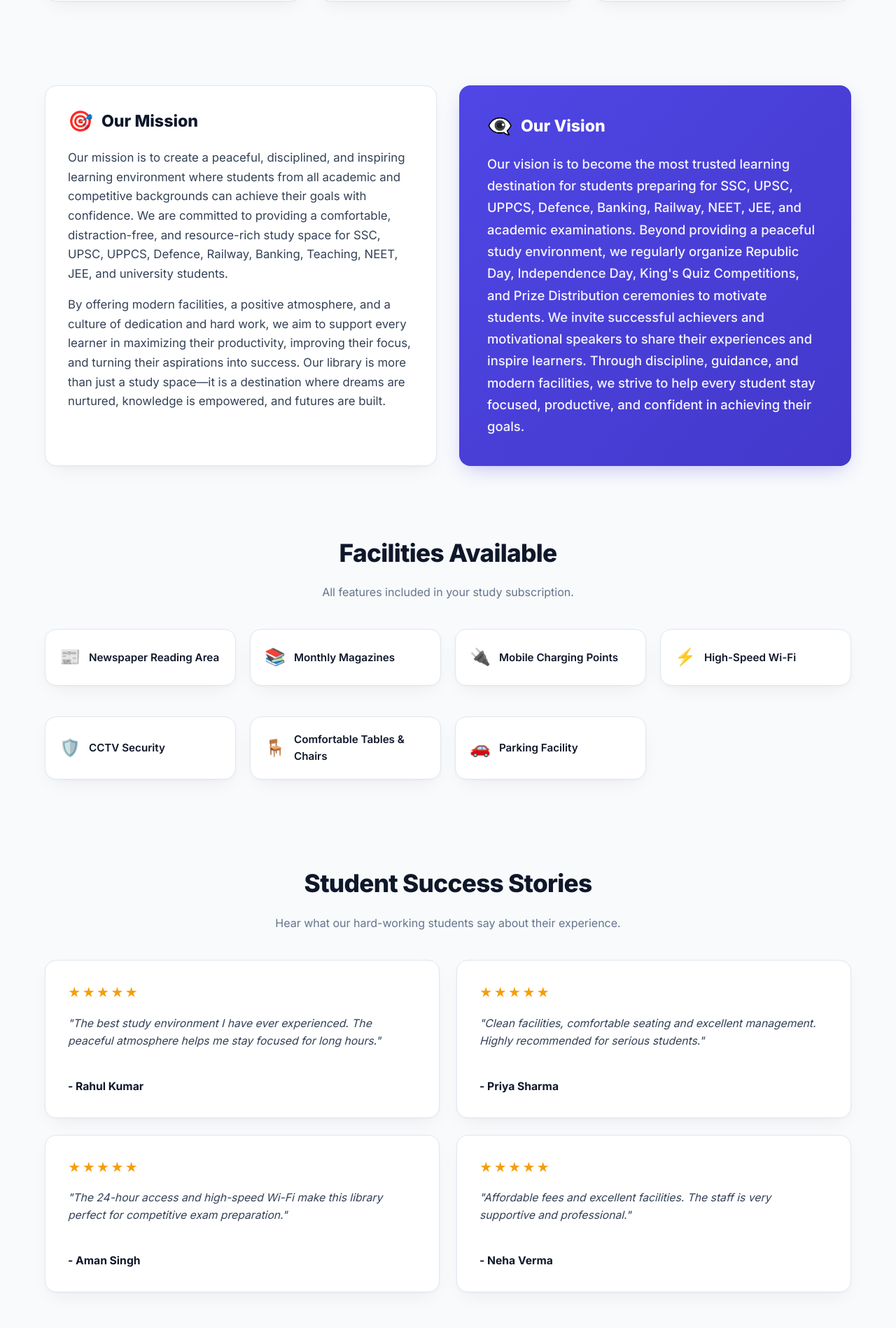
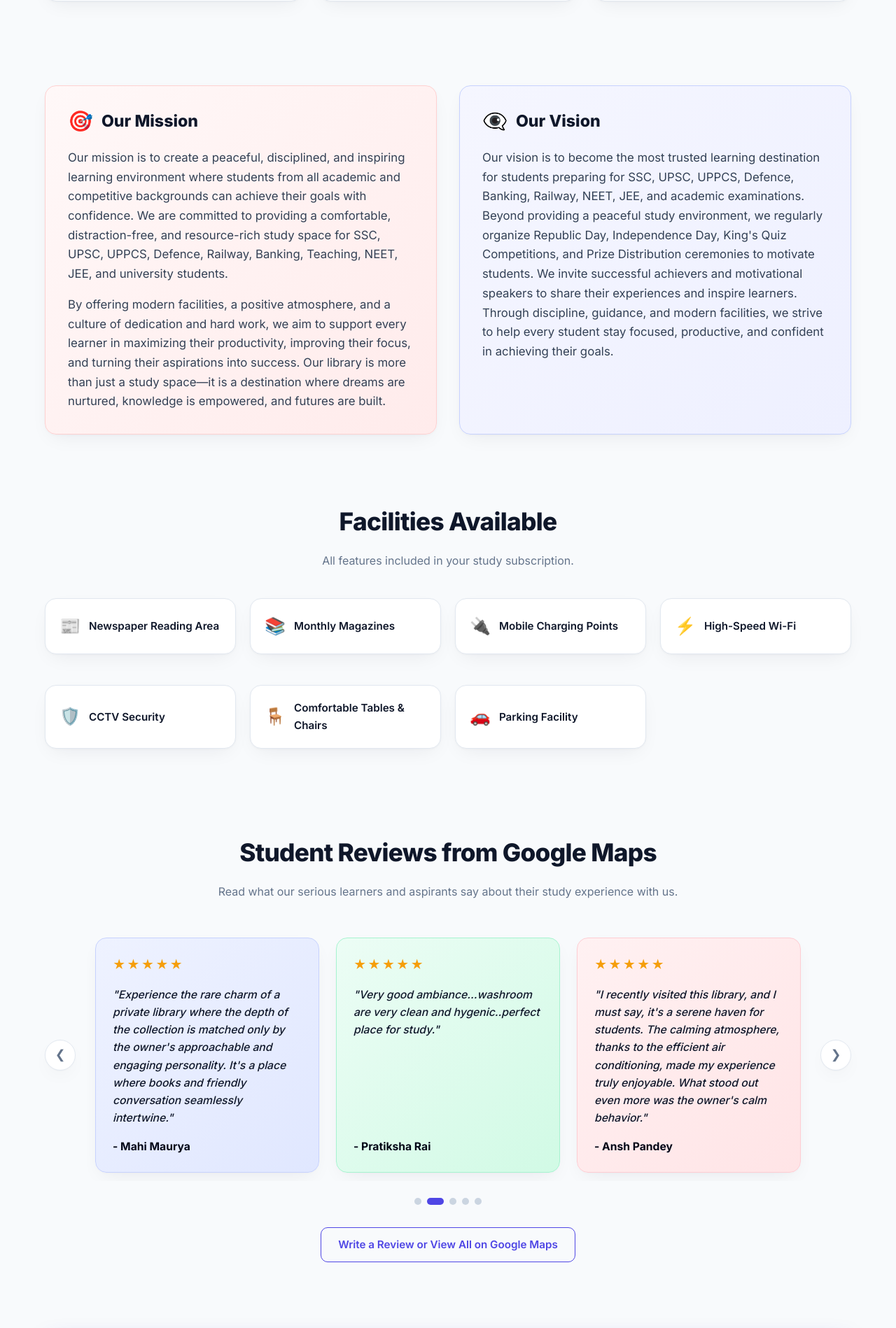
Before and after one commit to samm-developer/library_frontend, a React (Vite) app: page / in a window 1280 px wide. Shown: the part 3797-5695 px from the top of the page at 70% size. Built offline with nearby package versions, Linux system fonts and the light colour scheme; no server answers.

Commit message:
feat: add ScrollToTop component, implement interactive Google Maps review slider on home page, and update contact page with location map.

```diff
--- a/index.html
+++ b/index.html
@@ -2,7 +2,7 @@
 <html lang="en">
   <head>
     <meta charset="UTF-8" />
-    <meta name="viewport" content="width=device-width, initial-scale=1.0" />
+    <meta name="viewport" content="width=1280" />
     <title>Library Management System</title>
   </head>
   <body>
--- a/src/App.jsx
+++ b/src/App.jsx
@@ -1,6 +1,7 @@
 import { Routes, Route, Navigate } from "react-router-dom";
 import Navbar from "./components/Navbar.jsx";
 import ProtectedRoute from "./components/ProtectedRoute.jsx";
+import ScrollToTop from "./components/ScrollToTop.jsx";
 import Home from "./pages/Home.jsx";
 import Login from "./pages/Login.jsx";
 import Register from "./pages/Register.jsx";
@@ -16,6 +17,7 @@ import Footer from "./components/Footer.jsx";
 export default function App() {
   return (
     <>
+      <ScrollToTop />
       <Navbar />
       <Routes>
         <Route path="/" element={<Home />} />
--- a/src/pages/Home.jsx
+++ b/src/pages/Home.jsx
@@ -1,8 +1,54 @@
+import { useState, useEffect } from "react";
 import { Link } from "react-router-dom";
 import { useAuth } from "../context/AuthContext.jsx";
 
 export default function Home() {
   const { user } = useAuth();
+
+  const reviews = [
+    {
+      stars: "★★★★★",
+      text: "A great library I came across by chance but got hooked to it nevertheless. A very great place to study with daily newspapers and wifi available 24/7 with every facility you can hope for.",
+      author: "Amartya Samrat"
+    },
+    {
+      stars: "★★★★★",
+      text: "Experience the rare charm of a private library where the depth of the collection is matched only by the owner's approachable and engaging personality. It's a place where books and friendly conversation seamlessly intertwine.",
+      author: "Mahi Maurya"
+    },
+    {
+      stars: "★★★★★",
+      text: "Very good ambiance...washroom are very clean and hygenic..perfect place for study.",
+      author: "Pratiksha Rai"
+    },
+    {
+      stars: "★★★★★",
+      text: "I recently visited this library, and I must say, it's a serene haven for students. The calming atmosphere, thanks to the efficient air conditioning, made my experience truly enjoyable. What stood out even more was the owner's calm behavior.",
+      author: "Ansh Pandey"
+    },
+    {
+      stars: "★★★★★",
+      text: "study in a very good environment. Library owner's good behavior towards children and good facilities.",
+      author: "Subham Chauhan"
+    }
+  ];
+
+  const [activeReviewIdx, setActiveReviewIdx] = useState(0);
+
+  useEffect(() => {
+    const timer = setInterval(() => {
+      setActiveReviewIdx((prev) => (prev + 1) % reviews.length);
+    }, 5000);
+    return () => clearInterval(timer);
+  }, [activeReviewIdx, reviews.length]);
+
+  const prevReview = () => {
+    setActiveReviewIdx((prev) => (prev === 0 ? reviews.length - 1 : prev - 1));
+  };
+
+  const nextReview = () => {
+    setActiveReviewIdx((prev) => (prev + 1) % reviews.length);
+  };
 
   return (
     <div className="homepage">
@@ -250,7 +296,7 @@ export default function Home() {
                 </div>
               </div>
 
-              <div className="card vision-card highlighted-vision-card">
+              <div className="card vision-card">
                 <div className="card-header-with-icon">
                   <span className="card-icon">👁️‍🗨️</span>
                   <h3>Our Vision</h3>
@@ -309,39 +355,54 @@ export default function Home() {
         <section className="testimonials-section">
           <div className="section-container">
             <div className="section-header">
-              <h2>Student Success Stories</h2>
-              <p className="muted">Hear what our hard-working students say about their experience.</p>
+              <h2>Student Reviews from Google Maps</h2>
+              <p className="muted">Read what our serious learners and aspirants say about their study experience with us.</p>
             </div>
 
-            <div className="testimonials-grid">
-              <div className="testimonial-card card">
-                <div className="stars">★★★★★</div>
-                <p className="testimonial-text">
-                  "The best study environment I have ever experienced. The peaceful atmosphere helps me stay focused for long hours."
-                </p>
-                <h5 className="testimonial-author">- Rahul Kumar</h5>
+            <div className="reviews-slider-container">
+              <button type="button" className="slider-nav-btn prev" onClick={prevReview} aria-label="Previous review">&#10094;</button>
+
+              <div className="reviews-viewport">
+                <div
+                  className="reviews-track"
+                  style={{ transform: `translate3d(calc(-${activeReviewIdx} * var(--slide-width)), 0, 0)` }}
+                >
+                  {[...reviews, reviews[0], reviews[1]].map((rev, idx) => (
+                    <div className="reviews-slide" key={idx}>
+                      <div className={`testimonial-card card color-${(idx % reviews.length) + 1}`} style={{ height: "100%", margin: 0, padding: "24px" }}>
+                        <div className="stars">{rev.stars}</div>
+                        <p className="testimonial-text">"{rev.text}"</p>
+                        <h5 className="testimonial-author">- {rev.author}</h5>
+                      </div>
+                    </div>
+                  ))}
+                </div>
               </div>
-              <div className="testimonial-card card">
-                <div className="stars">★★★★★</div>
-                <p className="testimonial-text">
-                  "Clean facilities, comfortable seating and excellent management. Highly recommended for serious students."
-                </p>
-                <h5 className="testimonial-author">- Priya Sharma</h5>
-              </div>
-              <div className="testimonial-card card">
-                <div className="stars">★★★★★</div>
-                <p className="testimonial-text">
-                  "The 24-hour access and high-speed Wi-Fi make this library perfect for competitive exam preparation."
-                </p>
-                <h5 className="testimonial-author">- Aman Singh</h5>
-              </div>
-              <div className="testimonial-card card">
-                <div className="stars">★★★★★</div>
-                <p className="testimonial-text">
-                  "Affordable fees and excellent facilities. The staff is very supportive and professional."
-                </p>
-                <h5 className="testimonial-author">- Neha Verma</h5>
-              </div>
+
+              <button type="button" className="slider-nav-btn next" onClick={nextReview} aria-label="Next review">&#10095;</button>
+            </div>
+
+            <div className="slider-dots">
+              {reviews.map((_, idx) => (
+                <button
+                  key={idx}
+                  type="button"
+                  className={`slider-dot ${idx === activeReviewIdx ? "active" : ""}`}
+                  onClick={() => setActiveReviewIdx(idx)}
+                  aria-label={`Go to slide ${idx + 1}`}
+                />
+              ))}
+            </div>
+
+            <div style={{ textAlign: "center", marginTop: "32px" }}>
+              <a
+                href="https://share.google/etRc2pSyCWktPE2pT"
+                target="_blank"
+                rel="noopener noreferrer"
+                className="btn btn-ghost"
+              >
+                Write a Review or View All on Google Maps
+              </a>
             </div>
           </div>
         </section>
--- a/src/styles.css
+++ b/src/styles.css
@@ -934,25 +934,31 @@ h3 {
 .mission-content p:last-child {
   margin-bottom: 0;
 }
-
-.highlighted-vision-card {
-  background: linear-gradient(135deg, var(--accent) 0%, var(--accent-dark) 100%);
-  color: #ffffff !important;
-  border: none;
-  box-shadow: 0 10px 30px -10px rgba(79, 70, 229, 0.4);
-  padding: 40px;
-}
-
-.highlighted-vision-card .card-header-with-icon h3 {
-  color: #ffffff !important;
-}
-
-.highlighted-vision-card .vision-content p {
-  font-size: 1.15rem;
-  line-height: 1.7;
-  color: rgba(255, 255, 255, 0.95);
-  margin: 0;
-  font-weight: 500;
+.mission-card {
+  background: linear-gradient(135deg, #fff8f8 0%, #ffebeb 100%) !important;
+  border: 1px solid #ffd1d1 !important;
+}
+
+.vision-card {
+  background: linear-gradient(135deg, #f5f6ff 0%, #eef0ff 100%) !important;
+  border: 1px solid #c7d2fe !important;
+  padding: 32px !important; /* Align padding with mission-card */
+}
+
+.vision-card .card-header-with-icon h3 {
+  color: var(--text-dark) !important;
+}
+
+.vision-card .vision-content p {
+  font-size: 1.05rem;
+  line-height: 1.65;
+  color: var(--text) !important;
+  margin: 0 0 16px 0;
+  font-weight: normal;
+}
+
+.vision-card .vision-content p:last-child {
+  margin-bottom: 0;
 }
 
 /* Foundation Story Section Styles */
@@ -1861,7 +1867,182 @@ h3 {
   text-decoration: none;
 }
 
+.contact-link {
+  color: var(--accent);
+  font-weight: 600;
+  text-decoration: none;
+  border-bottom: 2px dashed rgba(79, 70, 229, 0.3);
+  padding-bottom: 2px;
+  transition: all 0.2s ease;
+  display: inline-block;
+  cursor: pointer;
+}
+
+.contact-link:hover {
+  color: var(--accent-dark);
+  border-bottom-color: var(--accent-dark);
+  transform: translateY(-1px);
+  text-decoration: none;
+}
+
+.footer-column.contact-column a {
+  color: #ffffff;
+  border-bottom: 1px dashed rgba(255, 255, 255, 0.3);
+  padding-bottom: 2px;
+  transition: all 0.2s ease;
+  display: inline-block;
+  font-weight: 600;
+}
+
+.footer-column.contact-column a:hover {
+  color: #ffffff;
+  border-bottom-color: #ffffff;
+  text-decoration: none;
+  transform: translateY(-1px);
+}
+
+/* Reviews Slider / Carousel */
+.reviews-slider-container {
+  position: relative;
+  max-width: 1200px;
+  margin: 40px auto 0 auto;
+  padding: 0 60px;
+}
+
+.reviews-viewport {
+  overflow: hidden;
+  width: 100%;
+}
+
+.reviews-track {
+  display: flex;
+  transition: transform 0.5s cubic-bezier(0.4, 0, 0.2, 1);
+  will-change: transform;
+  --slide-width: 33.3333%;
+}
+
+.reviews-slide {
+  flex: 0 0 var(--slide-width);
+  width: var(--slide-width);
+  padding: 12px;
+}
+
+/* Review Highlight Colors & Styling */
+.testimonial-card.card.color-1 {
+  background: linear-gradient(135deg, #f0f9ff 0%, #e0f2fe 100%);
+  border: 1px solid #bae6fd;
+}
+.testimonial-card.card.color-2 {
+  background: linear-gradient(135deg, #eef2ff 0%, #e0e7ff 100%);
+  border: 1px solid #c7d2fe;
+}
+.testimonial-card.card.color-3 {
+  background: linear-gradient(135deg, #ecfdf5 0%, #d1fae5 100%);
+  border: 1px solid #a7f3d0;
+}
+.testimonial-card.card.color-4 {
+  background: linear-gradient(135deg, #fff1f2 0%, #ffe4e6 100%);
+  border: 1px solid #fecdd3;
+}
+.testimonial-card.card.color-5 {
+  background: linear-gradient(135deg, #f0fdfa 0%, #ccfbf1 100%);
+  border: 1px solid #99f6e4;
+}
+
+.testimonial-card.card.color-1 .testimonial-text,
+.testimonial-card.card.color-2 .testimonial-text,
+.testimonial-card.card.color-3 .testimonial-text,
+.testimonial-card.card.color-4 .testimonial-text,
+.testimonial-card.card.color-5 .testimonial-text {
+  color: #0f172a !important; /* Force high contrast dark color on light cards */
+  font-weight: 500;
+  line-height: 1.6;
+}
+
+.testimonial-card.card.color-1 .testimonial-author,
+.testimonial-card.card.color-2 .testimonial-author,
+.testimonial-card.card.color-3 .testimonial-author,
+.testimonial-card.card.color-4 .testimonial-author,
+.testimonial-card.card.color-5 .testimonial-author {
+  color: var(--primary-dark) !important;
+  font-weight: 700;
+}
+
+.slider-nav-btn {
+  position: absolute;
+  top: 50%;
+  transform: translateY(-50%);
+  background: var(--surface);
+  border: 1px solid var(--border);
+  width: 44px;
+  height: 44px;
+  border-radius: 50%;
+  display: flex;
+  align-items: center;
+  justify-content: center;
+  font-size: 1.1rem;
+  color: var(--muted);
+  cursor: pointer;
+  box-shadow: var(--shadow);
+  transition: all 0.2s ease;
+  z-index: 10;
+  outline: none;
+  padding: 0;
+}
+
+.slider-nav-btn:hover {
+  background: var(--accent);
+  color: #ffffff;
+  border-color: var(--accent);
+  box-shadow: 0 6px 15px rgba(79, 70, 229, 0.25);
+}
+
+.slider-nav-btn.prev {
+  left: 0;
+}
+
+.slider-nav-btn.next {
+  right: 0;
+}
+
+.slider-dots {
+  display: flex;
+  justify-content: center;
+  gap: 8px;
+  margin-top: 24px;
+}
+
+.slider-dot {
+  width: 10px;
+  height: 10px;
+  border-radius: 50%;
+  background: var(--border-dark);
+  border: none;
+  cursor: pointer;
+  padding: 0;
+  transition: all 0.2s ease;
+  outline: none;
+}
+
+.slider-dot.active {
+  background: var(--accent);
+  width: 24px;
+  border-radius: 5px;
+}
+
+@media (max-width: 768px) {
+  .reviews-slider-container {
+    padding: 0;
+  }
+  .slider-nav-btn {
+    display: none; /* Hide side arrows on small mobile screens */
+  }
+}
+
 @media (max-width: 992px) {
+  .reviews-track {
+    --slide-width: 50%;
+  }
   .nav-menu-wrapper {
     margin-left: 24px;
   }
@@ -1897,6 +2078,9 @@ h3 {
 }
 
 @media (max-width: 768px) {
+  .reviews-track {
+    --slide-width: 100%;
+  }
   .menu-toggle {
     display: flex;
   }
```
Also changed, not shown: src/components/ScrollToTop.jsx (added, +12 -0 lines), src/pages/Contact.jsx (+25 -2 lines), 1 other file (tests, documents, lock files or other folders).
